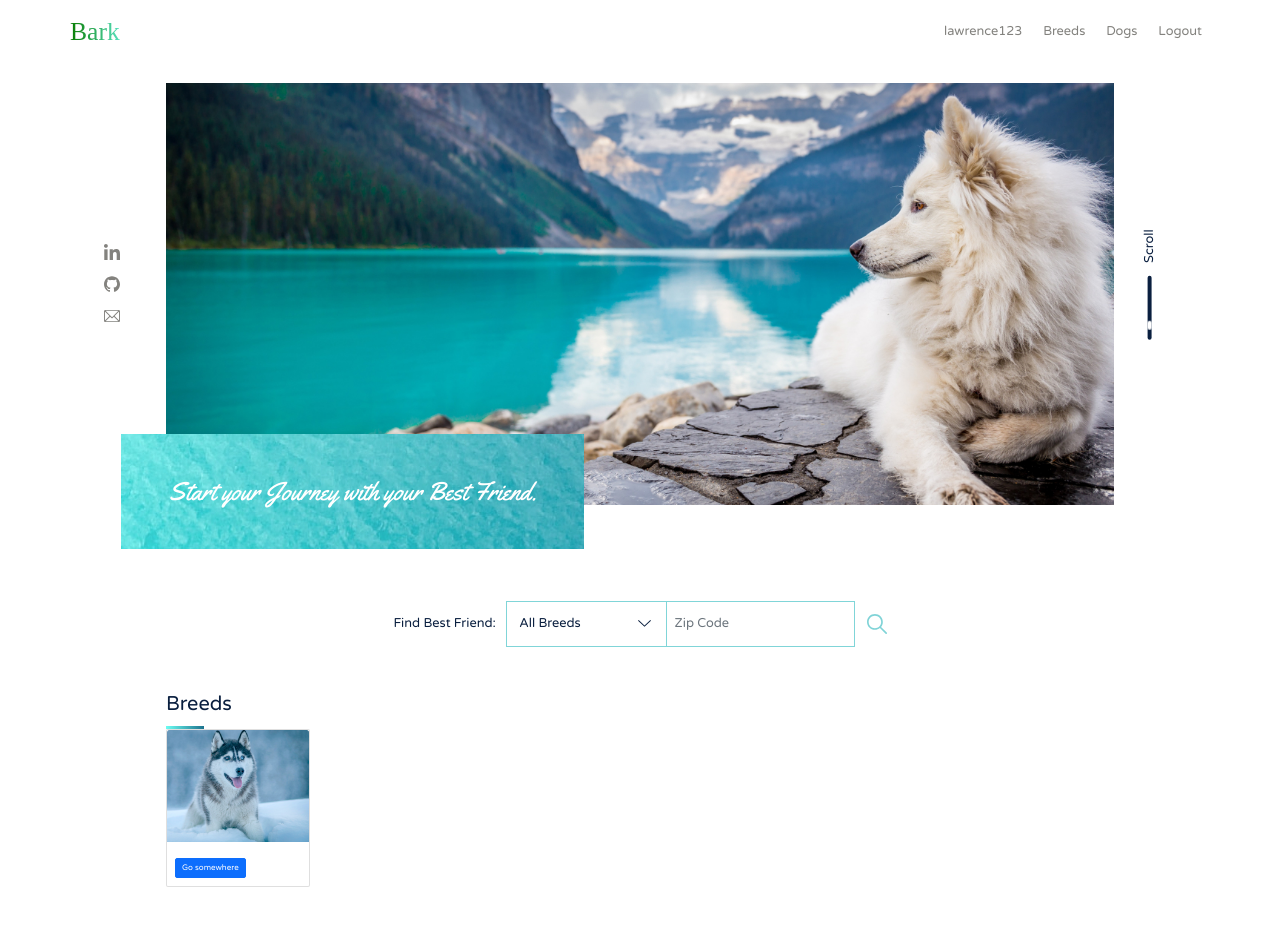
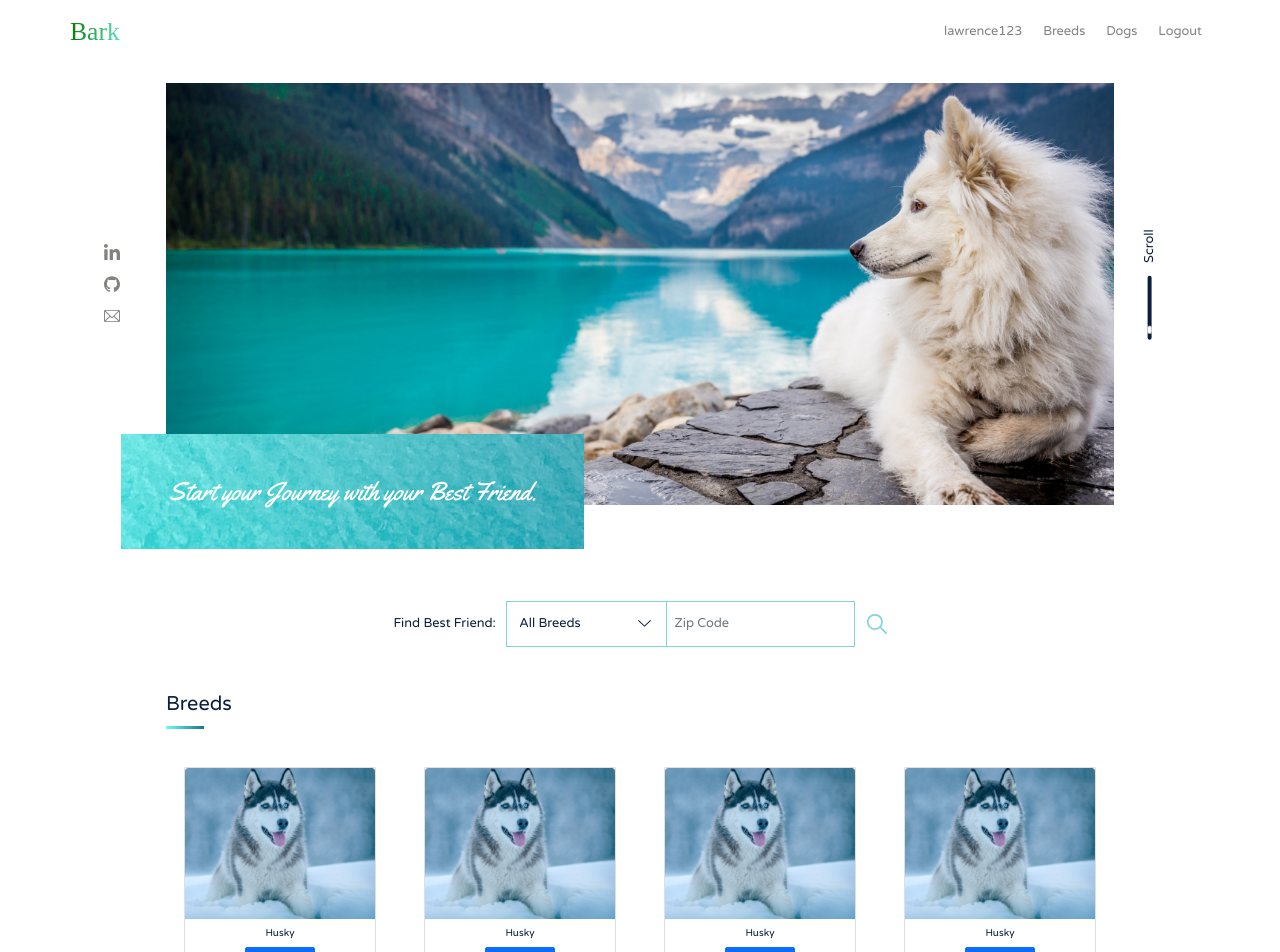
Before and after one commit to lawrencedovin/capstone-2-bark, a React (Create React App) app in the folder bark/: page / in a window 1280 px wide. Shown: the top 952 px of the page. Before the commit the page ends 887 px from the top, so only its background shows below. Built offline with nearby package versions, Linux system fonts and the light colour scheme; a web font is replaced by a local one.

Commit message:
Added initial breed cards

```diff
--- a/bark/src/components/LoggedInCards/LoggedInCards.js
+++ b/bark/src/components/LoggedInCards/LoggedInCards.js
@@ -3,7 +3,7 @@ import React from 'react';
 
 const LoggedInCards = ({imgUrl, title, description}) => (
   <div data-testid="LoggedInCards">
-    <div class="card" style={{width: "18rem"}}>
+    <div class="card logged-in-card">
       <img class="card-img-top" src={imgUrl} alt={title} />
       <div class="card-body">
         <h5 class="card-title">{title}</h5>
--- a/bark/src/components/LoggedInCardsList/LoggedInCardsList.js
+++ b/bark/src/components/LoggedInCardsList/LoggedInCardsList.js
@@ -7,9 +7,32 @@ const LoggedInCardsList = () => (
     <div className="container-fluid">
       <div className="row">
         <div className="col-md-10 mx-auto">
-          <LoggedInCards
-            imgUrl={process.env.PUBLIC_URL + 'images/breeds/husky-breed.png'}
-          />
+          <div className="row justify-content-center text-center">
+            <div className="col">
+              <LoggedInCards
+                imgUrl={process.env.PUBLIC_URL + 'images/breeds/husky-breed.png'}
+                title={"Husky"}
+              />
+            </div>
+            <div className="col">
+              <LoggedInCards
+                imgUrl={process.env.PUBLIC_URL + 'images/breeds/husky-breed.png'}
+                title={"Husky"}
+              />
+            </div>
+            <div className="col">
+              <LoggedInCards
+                imgUrl={process.env.PUBLIC_URL + 'images/breeds/husky-breed.png'}
+                title={"Husky"}
+              />
+            </div>
+            <div className="col">
+              <LoggedInCards
+                imgUrl={process.env.PUBLIC_URL + 'images/breeds/husky-breed.png'}
+                title={"Husky"}
+              />
+            </div>
+          </div>
         </div>
       </div>
     </div>
--- a/bark/src/css/styles.css
+++ b/bark/src/css/styles.css
@@ -158,12 +158,17 @@ button {
     .dog-search-filter__icon--search:hover {
       filter: invert(68%) sepia(35%) saturate(613%) hue-rotate(134deg) brightness(92%) contrast(95%); }
 
+.home-seperator {
+  margin-bottom: 4.8rem; }
   .home-seperator__title {
     font-size: 2.4rem;
     margin-top: 5.6rem; }
-
   .home-seperator__underline {
     height: .4rem;
     width: 4.8rem;
     background: linear-gradient(90.4deg, #6BFDF2 0%, #1C738E 100%);
     margin-top: 1.2rem; }
+
+.logged-in-card {
+  margin: 0 auto;
+  width: 24rem; }
--- a/bark/src/sass/components/_home-seperator.scss
+++ b/bark/src/sass/components/_home-seperator.scss
@@ -1,4 +1,5 @@
 .home-seperator {
+    margin-bottom: 4.8rem;
     &__title {
         font-size: $font-size-smedium;
         margin-top: 5.6rem;
--- a/bark/src/sass/components/_logged-in-cards.scss
+++ b/bark/src/sass/components/_logged-in-cards.scss
@@ -0,0 +1,4 @@
+.logged-in-card {
+    margin: 0 auto;
+    width: 24rem;
+}
```
Lines whose indentation alone changed are shown as unchanged.
